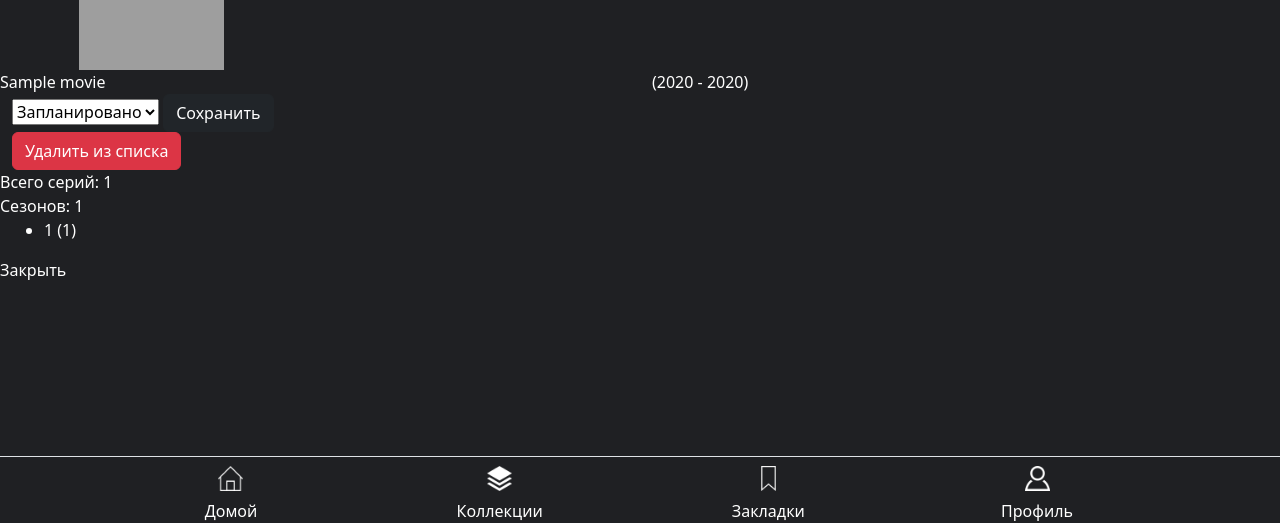
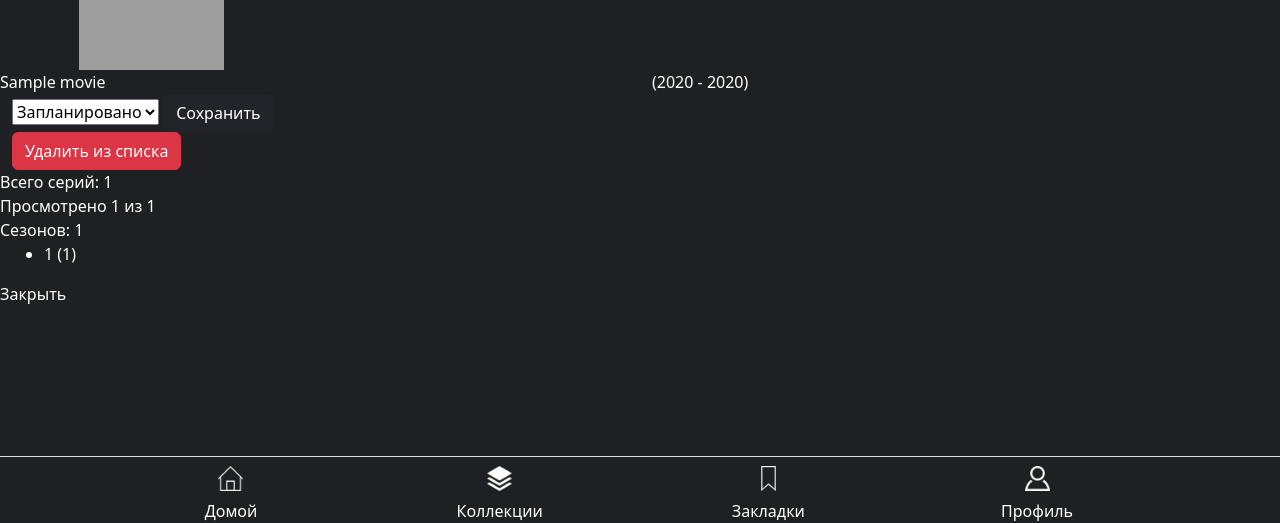
Before and after one commit to arte322m/movie_library, a Django app: page /movies/1 in a window 1280 px wide. Shown: the part 277-800 px from the top of the page. Run offline with Django 4.2, Linux system fonts and the light colour scheme; a user stored in the database is signed in; tables that the repository leaves empty hold one stand-in row (values such as "Sample post"); some libraries are stand-ins or nearby versions; grey boxes are pictures that could not be loaded.

Commit message:
commit 8.2943

```diff
--- a/kinokino/templates/kinokino/detail_movie.html
+++ b/kinokino/templates/kinokino/detail_movie.html
@@ -69,6 +69,14 @@
         </div>
 
         <div class="row">
+            {% if completed %}
+                Просмотрено {{ movie.episodes_count  }} из {{ movie.episodes_count  }}
+            {% else%}
+                Просмотрено {{ completed_episodes_count }} из {{ movie.episodes_count  }}
+            {% endif %}
+        </div>
+
+        <div class="row">
             Сезонов: {{ movie.seasons_count }}
         </div>
     {% endif %}
--- a/kinokino/views.py
+++ b/kinokino/views.py
@@ -261,11 +261,19 @@ def detail_movie(request, movie_id):
     movie = Movie.objects.get(kinopoisk_id=movie_id)
     season_info = movie.season_set.order_by('number').all()
     statuses = MovieStatus.MOVIE_STATUS
+    completed = False
+    completed_episodes_count = 0
+    for season in movie.season_set.all():
+        completed_episodes_count += season.completedepisode_set.count()
+    if MovieStatus.objects.filter(movie=movie, status='Просмотрено'):
+        completed = True
     context = {
         'movie': movie,
+        'completed': completed,
         'statuses': statuses,
         'season_info': season_info,
         'favorite_movie_list': favorite_movie_list,
+        'completed_episodes_count': completed_episodes_count,
     }
     if MovieStatus.objects.filter(user=user, movie=movie):
         movie_status = MovieStatus.objects.get(user=user, movie=movie)
@@ -373,7 +381,6 @@ def change_collection(request, collection_id):
 def add_movie_in_collection(request):
     collection = Collection.objects.get(id=request.POST['collection_id'])
     movie_details = Movie.objects.get(id=request.POST['movie_id'])
-
     if request.POST['fav'] == 'rem':
         collection.movie.remove(movie_details)
     elif request.POST['fav'] == 'add':
```
